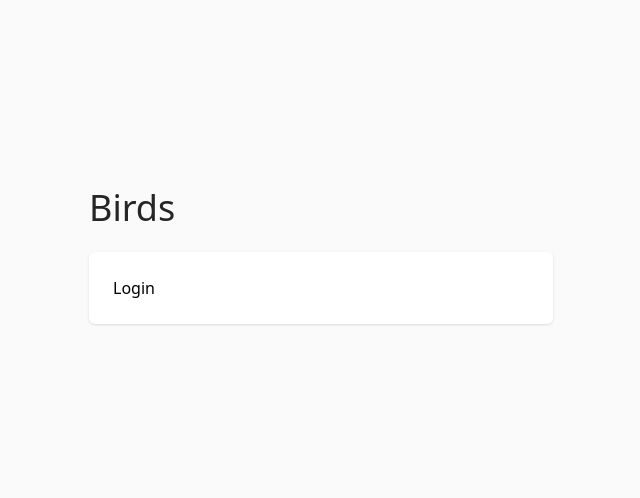
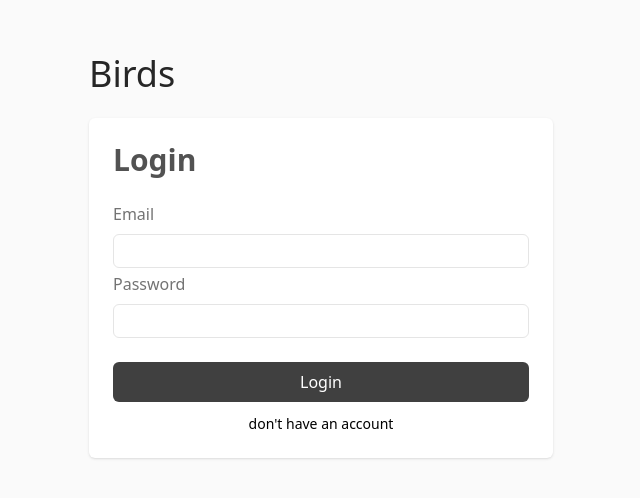
Before and after one commit to DefoortMerijn/VueBirds, a Vue app in the folder pwa/: page /auth/login in a window 1280 px wide. Shown: the part 104-602 px from the top of the page, without its empty margins (319-959 px from the left). Built offline with nearby package versions, Linux system fonts and the light colour scheme; no server answers.

Commit message:
Feat: add firebase methods

```diff
--- a/pwa/src/bootstrap/router.ts
+++ b/pwa/src/bootstrap/router.ts
@@ -12,7 +12,7 @@ const routes: RouteRecordRaw[] = [
     component: () => import('../components/holders/AppHolder.vue'),
     children: [
       {
-        path: '', //Eigenlijk zal de / altijd hiernaar resolven
+        path: '/', //Eigenlijk zal de / altijd hiernaar resolven
         component: () => import('../screens/Home.vue'),
       },
 
@@ -57,7 +57,6 @@ const routes: RouteRecordRaw[] = [
         path: 'forgot-password',
         component: () => import('../components/auth/ForgotPassword.vue'),
       },
-
     ],
   },
 
--- a/pwa/src/components/auth/Login.vue
+++ b/pwa/src/components/auth/Login.vue
@@ -1,3 +1,122 @@
 <template>
-    <h1>Login</h1>
-</template>
+    <div class="">
+      <form @submit.prevent="submitForm">
+        <header>
+          <h2 class="mb-6 text-3xl font-bold text-neutral-600">Login</h2>
+        </header>
+        <div
+          v-if="errorMessage"
+          class="mb-3 flex items-center justify-between rounded-md bg-red-300 px-3 py-1"
+        >
+          <p class="text-sm text-red-600">{{ errorMessage }}</p>
+          <button
+            @click="errorMessage = ''"
+            class="rounded-full p-3 hover:bg-red-200 focus:outline-none focus:ring-2 focus:ring-red-400"
+          >
+            <X class="h-4 w-4 text-red-600" />
+          </button>
+        </div>
+        <div class="mt-3">
+          <label
+            class="mb-1 block text-neutral-500 focus-within:text-neutral-900"
+            for="email"
+          >
+            <span class="mb-2 block">Email</span>
+            <input
+              type="email"
+              id="email"
+              name="email"
+              autocomplete="email"
+              v-model="userInput.email"
+
+              class="border-1 text w-full rounded-md border-neutral-200 px-3 py-1 text-neutral-800 outline-none ring-neutral-300 focus-visible:ring-2"
+            />
+          </label>
+        </div>
+        <div>
+          <label
+            class="mb-1 block text-neutral-500 focus-within:text-neutral-900"
+            for="password"
+          >
+            <span class="mb-2 block">Password</span>
+            <input
+              type="password"
+              id="password"
+              name="password"
+              autocomplete="current-password"
+              v-model="userInput.password"
+              class="border-1 text w-full rounded-md border-neutral-200 px-3 py-1 text-neutral-800 outline-none ring-neutral-300 focus-visible:ring-2"
+            />
+          </label>
+        </div>
+        <button
+          class="mt-6 flex w-full items-center justify-center rounded-md bg-neutral-700 py-2 px-3 text-white outline-none  ring-neutral-300 hover:bg-neutral-900 focus-visible:ring-2"
+          :disabled="loading"
+        >
+          <span v-if="!loading">Login</span>
+          <div v-else>
+            <Loader2 class="animate-spin" />
+          </div>
+        </button>
+        <p class="mt-3 text-center text-sm">
+          <RouterLink
+            to="/auth/register"
+            class="rounded-sm outline-none ring-neutral-300 hover:underline focus-visible:ring"
+          >
+            don't have an account
+          </RouterLink>
+        </p>
+      </form>
+    </div>
+  </template>
+
+  <script lang="ts">
+  import { defineComponent, reactive, ref, Ref } from 'vue'
+  import { X, Loader2 } from 'lucide-vue-next'
+  import useAuthentication  from '../../composable/useAuthentication'
+
+  export default defineComponent({
+    components: {
+      X,
+      Loader2,
+    },
+    setup() {
+      const {login} = useAuthentication()
+      const errorMessage: Ref<string> = ref('')
+      const loading: Ref<boolean> = ref(false)
+
+      const userInput= reactive({
+          name:"",
+          email:"",
+          password:"",
+      })
+      const submitForm = () => {
+          loading.value = true
+          if(userInput.name === '' || userInput.email === '' || userInput.password === ''){
+              loading.value = false
+              errorMessage.value = "please fill in all fields"
+              return
+          }
+
+          console.log(userInput)
+
+
+      login(userInput.email, userInput.password).then((u) => {
+          console.log('Logged in with user: ', u)
+
+      }).catch((error) => {
+          errorMessage.value = error.message
+      }).finally(() => {
+          loading.value = false
+      })
+  }
+
+      return {
+        errorMessage,
+        loading,
+        userInput,
+        submitForm,
+      }
+    },
+  })
+  </script>
--- a/pwa/src/components/auth/Register.vue
+++ b/pwa/src/components/auth/Register.vue
@@ -1,6 +1,6 @@
 <template>
   <div class="">
-    <form @submit.prevent="">
+    <form @submit.prevent="submitForm">
       <header>
         <h2 class="mb-6 text-3xl font-bold text-neutral-600">Register</h2>
       </header>
@@ -26,6 +26,7 @@
             type="text"
             id="name"
             name="name"
+            v-model="userInput.name"
             class="border-1 text w-full rounded-md border-neutral-200 px-3 py-1 text-neutral-800 outline-none ring-neutral-300 focus-visible:ring-2"
           />
         </label>
@@ -41,6 +42,8 @@
             id="email"
             name="email"
             autocomplete="email"
+            v-model="userInput.email"
+
             class="border-1 text w-full rounded-md border-neutral-200 px-3 py-1 text-neutral-800 outline-none ring-neutral-300 focus-visible:ring-2"
           />
         </label>
@@ -56,12 +59,13 @@
             id="password"
             name="password"
             autocomplete="current-password"
+            v-model="userInput.password"
             class="border-1 text w-full rounded-md border-neutral-200 px-3 py-1 text-neutral-800 outline-none ring-neutral-300 focus-visible:ring-2"
           />
         </label>
       </div>
       <button
-        class="mt-6 flex w-full items-center justify-center rounded-md bg-neutral-700 py-2 px-3 text-white outline-none ring-2 ring-neutral-300 hover:bg-neutral-900 focus-visible:ring"
+        class="mt-6 flex w-full items-center justify-center rounded-md bg-neutral-700 py-2 px-3 text-white outline-none  ring-neutral-300 hover:bg-neutral-900 focus-visible:ring-2"
         :disabled="loading"
       >
         <span v-if="!loading">Create Account</span>
@@ -82,8 +86,9 @@
 </template>
 
 <script lang="ts">
-import { defineComponent, ref, Ref } from 'vue'
+import { defineComponent, reactive, ref, Ref } from 'vue'
 import { X, Loader2 } from 'lucide-vue-next'
+import useAuthentication  from '../../composable/useAuthentication'
 
 export default defineComponent({
   components: {
@@ -91,12 +96,41 @@ export default defineComponent({
     Loader2,
   },
   setup() {
-    const errorMessage: Ref<string> = ref('Something went wrong')
+    const {register} = useAuthentication()
+    const errorMessage: Ref<string> = ref('')
     const loading: Ref<boolean> = ref(false)
+
+    const userInput= reactive({
+        name:"",
+        email:"",
+        password:"",
+    })
+    const submitForm = () => {
+        loading.value = true
+        if(userInput.name === '' || userInput.email === '' || userInput.password === ''){
+            loading.value = false
+            errorMessage.value = "please fill in all fields"
+            return
+        }
+
+        console.log(userInput)
+
+
+    register(userInput.name, userInput.email, userInput.password).then((u) => {
+        console.log('User created: ', u)
+
+    }).catch((error) => {
+        errorMessage.value = error.message
+    }).finally(() => {
+        loading.value = false
+    })
+}
 
     return {
       errorMessage,
       loading,
+      userInput,
+      submitForm,
     }
   },
 })
--- /dev/null
+++ b/pwa/src/composable/useAuthentication.ts
@@ -0,0 +1,97 @@
+import {
+  createUserWithEmailAndPassword,
+  signInWithEmailAndPassword,
+  signOut,
+  updateProfile,
+  User,
+  UserCredential,
+} from 'firebase/auth'
+import useFirebase from './useFirebase'
+import { Ref, ref } from 'vue'
+
+const user: Ref<User | null> = ref(null)
+export default () => {
+  const { auth } = useFirebase()
+
+  const setUser = (u: User | null) => (user.value = u)
+  console.log(auth)
+  // TODO: register
+  const register = async (name: string, email: string, password: string) => {
+    return new Promise((resolve, reject) => {
+      createUserWithEmailAndPassword(auth, email, password)
+        .then((u: UserCredential) => {
+          updateProfile(u.user, {
+            displayName: name,
+          })
+            .then(() => {
+              setUser(u.user)
+              resolve(user)
+            })
+            .catch((error) => {
+              reject(error)
+            })
+        })
+        .catch((error) => {
+          reject(error)
+        })
+    })
+  }
+
+  // TODO: login
+  const login = async (
+    email: string,
+    password: string,
+  ): Promise<Ref<User | null>> => {
+    return new Promise((resolve, reject) => {
+      signInWithEmailAndPassword(auth, email, password)
+        .then((u: UserCredential) => {
+          setUser(u.user)
+          resolve(user)
+        })
+        .catch((error) => {
+          reject(error)
+        })
+    })
+  }
+  // TODO: restore Auth
+  // TODO: forgot password
+  const restoreUser = (): Promise<Ref<User | null>> => {
+    return new Promise((resolve, reject) => {
+      auth.onAuthStateChanged((u: User | null) => {
+        if (u) {
+          setUser(u)
+          resolve(user)
+        } else {
+          resolve(ref(null))
+        }
+      })
+    })
+  }
+
+  // TODO: track user
+  // TODO: logout
+
+  const logout = (): Promise<void> => {
+    return new Promise((resolve, reject) => {
+      auth
+        .signOut()
+        .then(() => {
+          setUser(null)
+          resolve()
+        })
+        .catch((error) => {
+          reject(error)
+        })
+    })
+  }
+
+  return {
+    user,
+
+    register,
+    setUser,
+    login,
+    restoreUser,
+    logout,
+  }
+}
--- a/pwa/src/composable/useFirebase.ts
+++ b/pwa/src/composable/useFirebase.ts
@@ -1,20 +1,27 @@
 import { FirebaseApp, FirebaseOptions, initializeApp } from 'firebase/app'
-import { ref, Ref } from 'vue'
+import {
+  getAuth,
+  Auth,
+  setPersistence,
+  browserLocalPersistence,
+} from 'firebase/auth'
 
 export default () => {
   const firebaseConfig: FirebaseOptions = {
-    apiKey: import.meta.env.apiKey,
-    authDomain: import.meta.env.authDomain,
-    projectId: import.meta.env.projectId,
-    storageBucket: import.meta.env.storageBucket,
-    messagingSenderId: import.meta.env.messagingSenderId,
-    appId: import.meta.env.appId,
+    apiKey: import.meta.env.VITE_apiKey,
+    authDomain: import.meta.env.VITE_authDomain,
+    projectId: import.meta.env.VITE_projectId,
+    storageBucket: import.meta.env.VITE_storageBucket,
+    messagingSenderId: import.meta.env.VITE_messagingSenderId,
+    appId: import.meta.env.VITE_appId,
   }
-  const test: Ref<number> = ref(12)
   // Initialize Firebase
   const app: FirebaseApp = initializeApp(firebaseConfig)
+
+  const auth: Auth = getAuth(app)
+  setPersistence(auth, browserLocalPersistence)
   return {
     app,
-    test,
+    auth,
   } // Vue
 }
--- a/pwa/src/main.ts
+++ b/pwa/src/main.ts
@@ -3,10 +3,15 @@ import App from './App.vue'
 import 'uno.css'
 import '@unocss/reset/tailwind.css'
 import router from './bootstrap/router'
+import useAuthentication from './composable/useAuthentication'
 
 const app: VueApp = createApp(App)
 
+const { restoreUser } = useAuthentication()
 
-app.use(router)
+;(async function () {
+  await restoreUser()
+  app.use(router)
 
-app.mount('#app')
+  app.mount('#app')
+})()
```
